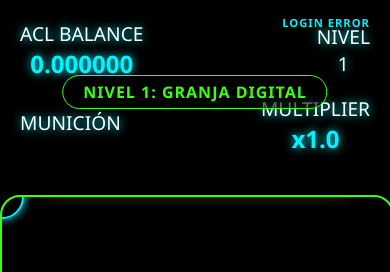
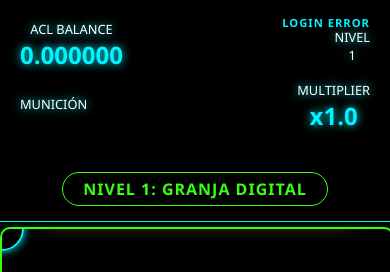
Before and after one commit to Aether-Connect-Labs/Aether-Frontier-ACL-World, a website: page index.html in a window 390 px wide. Shown: the top 272 px of the page. Drawn offline with Linux system fonts and the light colour scheme.

Commit message:
fix: complete CSS refactor for responsive Telegram UI (grid footer, flex header, cleanups)

```diff
--- a/index.html
+++ b/index.html
@@ -5,6 +5,13 @@
     <meta name="viewport" content="width=device-width, initial-scale=1.0, maximum-scale=1.0, user-scalable=no, viewport-fit=cover">
     <title>Aether Connect Labs - Duck Hunter</title>
     <script src="https://telegram.org/js/telegram-web-app.js"></script>
+    <script>
+        // Inicialización inmediata de Telegram WebApp
+        if (window.Telegram && window.Telegram.WebApp) {
+            window.Telegram.WebApp.ready();
+            window.Telegram.WebApp.expand();
+        }
+    </script>
     <style>
         :root {
             --neon-blue: #00f3ff;
@@ -22,13 +29,12 @@
             overflow: hidden;
             width: 100%;
             height: 100%;
+            position: fixed; /* Evita rebote en iOS */
         }
 
         .game-container {
             width: 100vw;
             height: 100vh;
-            max-width: 500px;
-            margin: 0 auto;
             display: flex;
             flex-direction: column;
             overflow: hidden;
@@ -37,25 +43,30 @@
 
         /* Header Section */
         .ui-top {
-            flex: 0 0 auto; /* Don't grow, don't shrink */
+            flex: 0 0 auto;
             width: 100%;
             padding: 10px;
             box-sizing: border-box;
-            background: rgba(0, 0, 0, 0.5);
+            background: rgba(0, 0, 0, 0.8);
             z-index: 10;
+            border-bottom: 1px solid var(--neon-blue);
+            display: flex;
+            flex-direction: column;
+            gap: 10px;
         }
 
         /* Main Game Area */
         #game-wrapper {
-            flex: 1; /* Take remaining space */
+            flex: 1; /* Ocupa todo el espacio sobrante */
             width: 100%;
             position: relative;
             border: 2px solid var(--neon-green, #39FF14);
-            border-radius: 20px;
+            border-radius: 10px;
             margin: 5px 0;
             overflow: hidden;
             background-size: cover;
             background-position: center;
+            box-shadow: 0 0 15px rgba(57, 255, 20, 0.2);
         }
 
         /* Footer Section */
@@ -70,17 +81,18 @@
             padding-bottom: max(10px, env(safe-area-inset-bottom));
         }
 
-        /* Grid Layout for Buttons */
+        /* Grid Layout for Buttons - CORRECCIÓN CLAVE */
         #controls {
             display: grid;
-            grid-template-columns: repeat(3, 1fr);
+            grid-template-columns: repeat(3, 1fr); /* 3 columnas iguales */
             gap: 10px;
             width: 100%;
         }
 
-        /* Adjusted Button Styles for Grid */
+        /* Adjusted Button Styles */
         .cyber-button {
             width: 100%;
+            height: 100%;
             aspect-ratio: auto;
             display: flex;
             flex-direction: column;
@@ -88,32 +100,54 @@
             align-items: center;
             text-align: center;
             padding: 8px;
-            font-size: clamp(10px, 3vw, 14px);
+            font-size: clamp(10px, 3.5vw, 14px); /* Fuente adaptable */
             white-space: nowrap;
+            background: rgba(0, 0, 0, 0.7);
+            border: 1px solid var(--neon-blue);
+            color: var(--neon-blue);
+            border-radius: 8px;
+            box-shadow: 0 0 5px rgba(0, 243, 255, 0.2);
+            transition: all 0.2s ease;
         }
 
         .cyber-button span {
             font-size: 1.5rem;
-            margin-bottom: 2px;
-        }
-
-        /* Adjust Wallet Position */
+            margin-bottom: 4px;
+        }
+
+        /* HUD & Controls Refactor */
+        #hud {
+            display: flex;
+            flex-direction: column;
+            width: 100%;
+            gap: 5px;
+        }
+
+        .hud-row {
+            display: flex;
+            justify-content: space-between;
+            align-items: center;
+            width: 100%;
+        }
+
+        /* Wallet Container Integration */
         #wallet-container {
+            /* Ya no es absoluto para evitar solapamiento en móviles pequeños si es posible,
+               pero si se requiere arriba a la derecha, mejor ajustamos el header */
             position: absolute;
             top: 10px;
             right: 10px;
-        }
-
-        /* Level Badge in UI Top */
-        #level-badge {
-            position: relative;
-            top: auto;
-            left: auto;
-            transform: none;
-            margin: 5px auto;
-            width: fit-content;
-            display: block;
-        }
+            z-index: 20;
+        }
+
+        /* Ajuste para que el HUD no choque con la Wallet en pantallas muy chicas */
+        @media (max-width: 380px) {
+            .ui-top {
+                padding-top: 45px; /* Espacio para la wallet si está absoluta */
+            }
+        }
+
+        /* Resto de estilos... */
 
         /* Achievement Notification */
         #achievement-popup {
@@ -285,24 +319,8 @@
             }
         }
 
-        /* HUD & Controls */
-        #hud {
-            position: relative;
-            width: 100%;
-            color: #fff;
-            font-size: 1.2rem;
-            display: flex;
-            flex-direction: column;
-            gap: 10px;
-            pointer-events: none;
-        }
-
-        .hud-row {
-            display: flex;
-            justify-content: space-between;
-            align-items: center;
-            width: 100%;
-        }
+        /* HUD & Controls - Cleaned up duplicates */
+        /* #hud and .hud-row are defined in the upper section */
 
         #level-badge {
             position: relative;
@@ -373,25 +391,6 @@
             background: linear-gradient(90deg, var(--neon-blue), var(--neon-purple));
             box-shadow: 0 0 10px var(--neon-blue);
             transition: width 0.3s ease;
-        }
-
-        #level-badge {
-            position: absolute;
-            top: 70px; /* Default desktop pos */
-            left: 50%;
-            transform: translateX(-50%);
-            background: rgba(0,0,0,0.6);
-            border: 1px solid var(--gold);
-            color: var(--gold);
-            padding: 5px 20px;
-            border-radius: 20px;
-            font-weight: bold;
-            font-size: 1rem;
-            z-index: 9;
-            pointer-events: none;
-            text-transform: uppercase;
-            letter-spacing: 1px;
-            white-space: nowrap;
         }
 
         /* Entidades */
```
